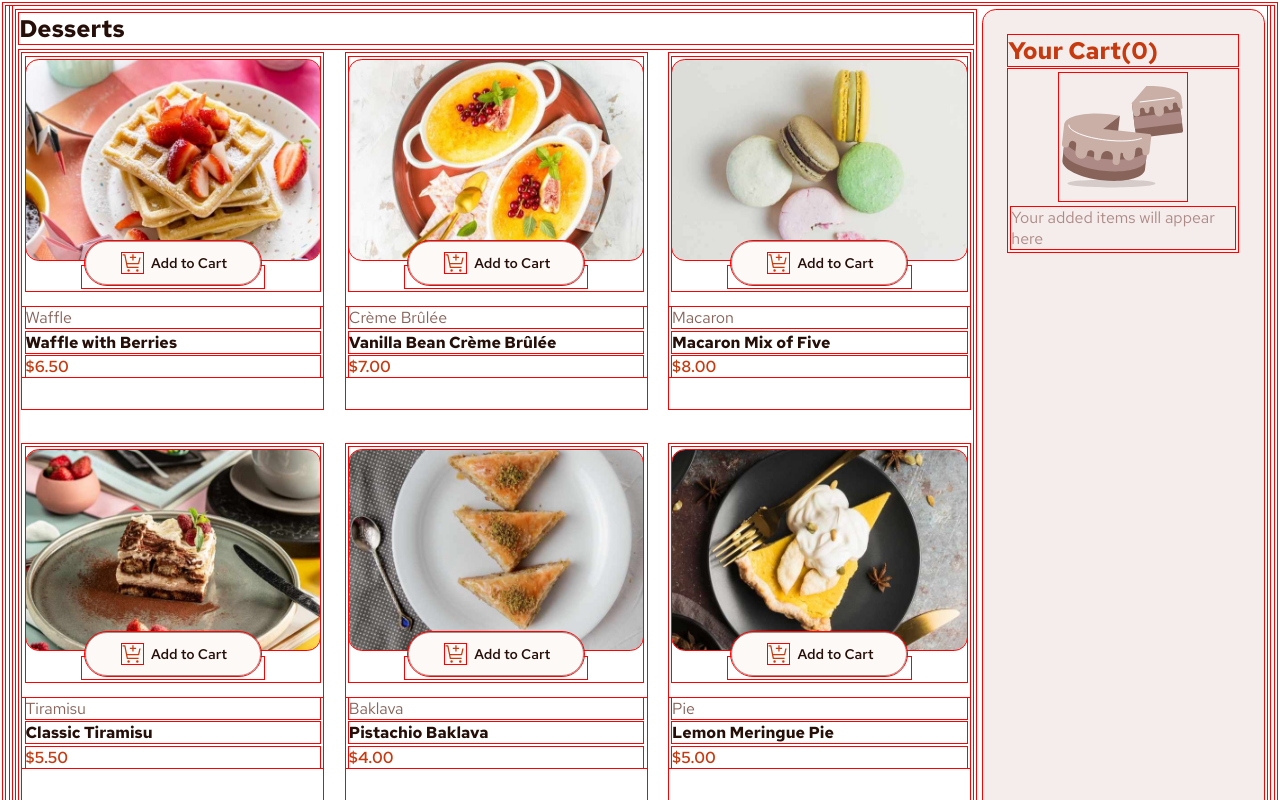
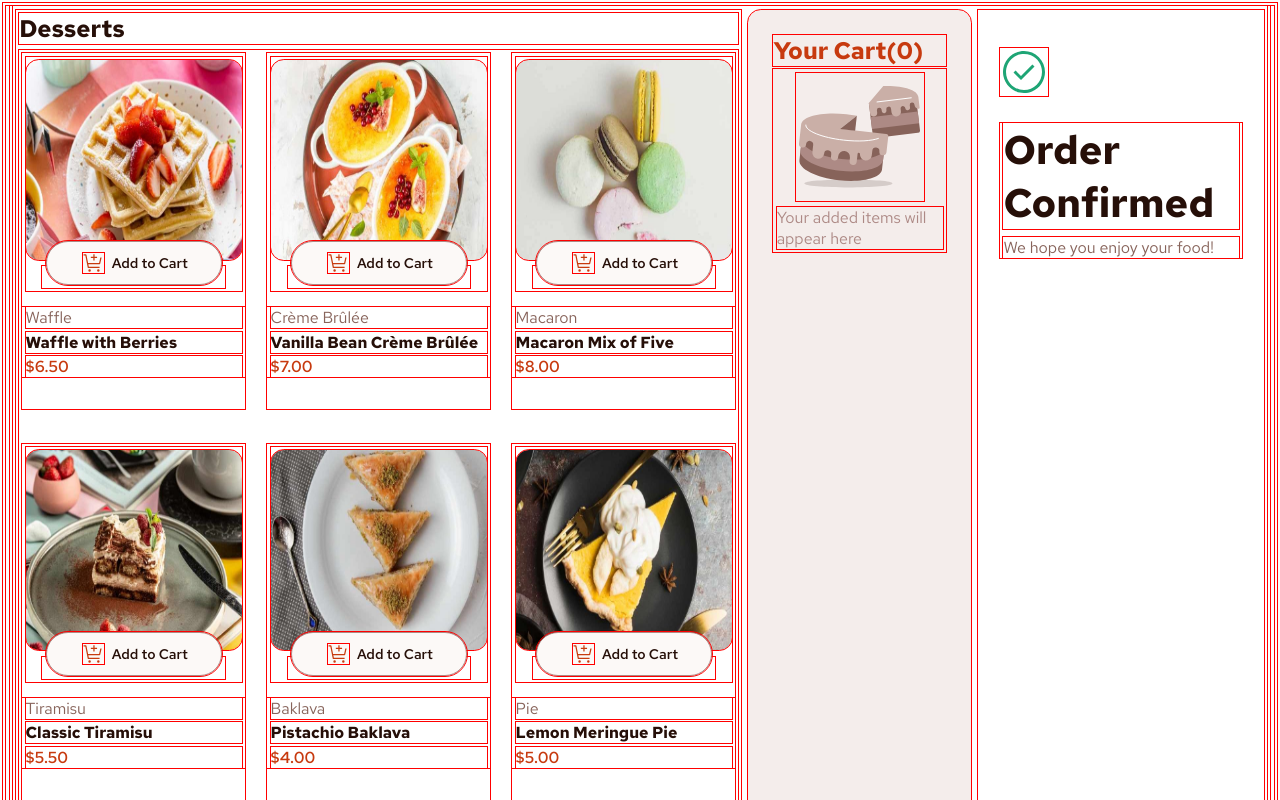
Before and after one commit to 0gemeoJV/ProductCart, a React (Vite) app in the folder Product-cart/: page / in a window 1280 px wide. Shown: the top 800 px of the page. Built offline with nearby package versions, Linux system fonts and the light colour scheme.

Commit message:
Criando o order confimred

```diff
--- a/Product-cart/src/App.tsx
+++ b/Product-cart/src/App.tsx
@@ -4,6 +4,7 @@ import data from './data.json'
 import Cards from './components/Cards'
 import YourCart from './components/YourCart'
 import { useState } from 'react'
+import OrderConfirmed from './components/OrderConfirmed'
 
 
 function App() {
@@ -47,6 +48,7 @@ function App() {
           <h1>Your Cart({cartItems.reduce((total, item) => total + item.quantity, 0)})</h1>
           <YourCart cartItems={cartItems} />
       </section>
+      <OrderConfirmed />
     </main>
   )
 }
--- /dev/null
+++ b/Product-cart/src/components/OrderConfirmed.tsx
@@ -0,0 +1,15 @@
+import iconConfirmed from '../../public/images/icon-order-confirmed.svg';
+import '../stylesComponents/OrderConfirmedStyle.css';
+function OrderConfirmed() {
+    return (
+        <div className="order-confirmed">
+            <img src={iconConfirmed} alt="Order-confirmed" />
+            <div className='order-text'>
+                <h1>Order Confirmed</h1>
+                <p>We hope you enjoy your food!</p>
+            </div>
+        </div>
+    )
+}
+
+export default OrderConfirmed
--- /dev/null
+++ b/Product-cart/src/stylesComponents/OrderConfirmedStyle.css
@@ -0,0 +1,18 @@
+.order-confirmed{
+    padding: 1.2rem;
+}
+
+.order-confirmed img{
+    margin-top: 1.2rem;
+    margin-bottom: 1.2rem;
+}
+
+.order-text h1{
+    color: var(--rose-900);
+    font-size: 2.5rem;
+    margin-bottom: 0.5rem;
+}
+
+.order-text p{
+    color: var(--rose-500)
+}
```
